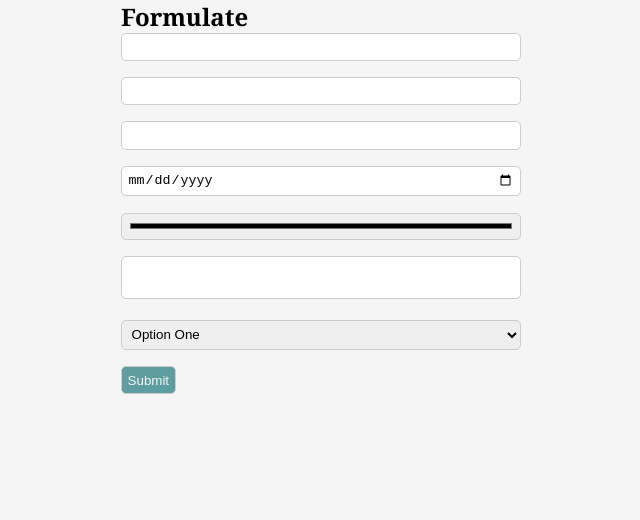
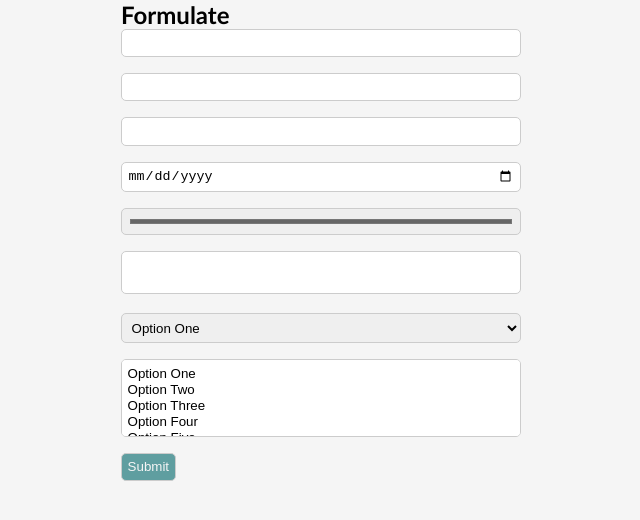
Before and after one commit to OsirisX3R0/formulate, a React (Create React App) app: page / in a window 1280 px wide. Shown: the top 520 px of the page, without its empty margins (319-959 px from the left). Built offline with nearby package versions, Linux system fonts and the light colour scheme.

Commit message:
Updated SelectInput to support multiple

```diff
--- a/src/App.js
+++ b/src/App.js
@@ -17,9 +17,10 @@ function App() {
         <TextInput type='text' name='email' value='' className='input' />
         <TextInput type='number' name='phone' value='' className='input' />
         <TextInput type='date' name='date' value='' className='input' />
-        <TextInput type='color' name='color' value='' className='input' />
+        <TextInput type='color' name='color' value='#666666' className='input' />
         <TextArea name='message' value='' className='input' />
-        <SelectInput name='option' value={[]} options={options} className='input' />
+        <SelectInput name='option' options={options} className='input' />
+        <SelectInput name='options' options={options} className='input' multiple />
         <button type='submit'>Submit</button>
       </Form>
     </div>
--- a/src/formulate/components/SelectInput.js
+++ b/src/formulate/components/SelectInput.js
@@ -1,21 +1,27 @@
 import React, { useContext, useState, useEffect } from 'react'
 import { FormContext } from '../context/FormContext'
 
-const SelectInput = ({ type, name, value, className, onChange, options }) => {
-    let inputProps = { type, name, value, className }
+const SelectInput = ({ type, name, value, className, multiple, onChange, options }) => {
+    let inputProps = { type, name, value, className, multiple }
     const { onInputUpdate } = useContext(FormContext)
-    const [inputValue, setInputValue] = useState('')
+    const [inputValue, setInputValue] = useState(multiple ? [] : '')
 
     useEffect(() => {
-        setInputValue(value)
+        if(value !== undefined)
+            setInputValue(value)
     }, [value])
 
     const onValueChange = e => {
+        let selected = inputValue
         let { name, value } = e.target
-
+        let newValue = multiple
+            ? inputValue.some(v => v === value)
+                ? [...selected.filter(v => v !== value)]
+                : [...selected, value]
+            : value
         if (onChange) onChange(e)
-        setInputValue(value)
-        onInputUpdate(name, value)
+        setInputValue(newValue)
+        onInputUpdate(name, newValue)
     }
 
     const selectOptions = options && options.map(o => (
--- a/src/index.css
+++ b/src/index.css
@@ -6,7 +6,7 @@
 
 body {
   background-color: #f5f5f5;
-  font-family: Cambria, Cochin, Georgia, Times, 'Times New Roman', serif;
+  font-family: 'Gill Sans', 'Gill Sans MT', Calibri, 'Trebuchet MS', sans-serif;
 }
 
 .container {
```
